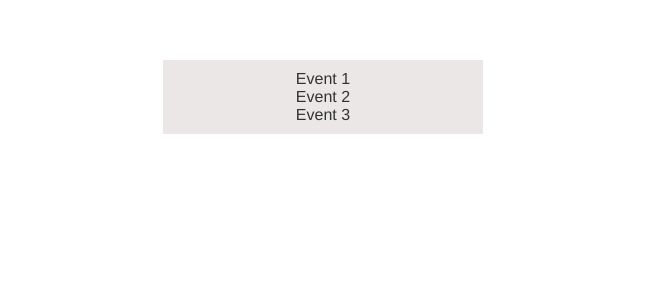
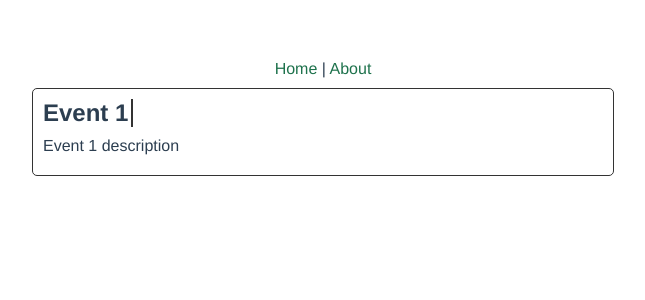
Before and after one commit to EngDuraid/ts, a Vue app: page /events/1 in a window 1280 px wide. Shown: the top 300 px of the page, without its empty margins (317-962 px from the left). Built offline with nearby package versions, Linux system fonts and the light colour scheme; data requests are answered from the project's data file.

Commit message:
adding router and styles the components

```diff
--- a/package.json
+++ b/package.json
@@ -11,7 +11,7 @@
     "axios": "^1.3.6",
     "core-js": "^3.8.3",
     "vue": "^3.2.13",
-    "vue-router": "^4.1.6"
+    "vue-router": "^4.0.13"
   },
   "devDependencies": {
     "@typescript-eslint/eslint-plugin": "^5.4.0",
--- a/src/App.vue
+++ b/src/App.vue
@@ -1,15 +1,18 @@
 <template>
-  <EventList msg="Welcome to Your Vue.js + TypeScript App" />
+  <div id="app">
+    <nav>
+      <router-link to="/">Home</router-link> |
+      <router-link to="/about">About</router-link>
+    </nav>
+    <router-view></router-view>
+  </div>
 </template>
 
 <script lang="ts">
 import { defineComponent } from "vue";
-import EventList from "./components/events/EventList.vue";
 export default defineComponent({
   name: "App",
-  components: {
-    EventList,
-  },
+  components: {},
 });
 </script>
 
@@ -22,4 +25,8 @@ export default defineComponent({
   color: #2c3e50;
   margin-top: 60px;
 }
+a {
+  color: #1e724c;
+  text-decoration: none;
+}
 </style>
--- a/src/components/events/EventDetails.vue
+++ b/src/components/events/EventDetails.vue
@@ -1,5 +1,12 @@
 <template>
-  <div v-if="event">{{ event.name }}</div>
+  <div v-if="event" class="event-details">
+    <div class="name">
+      {{ event.name }}
+    </div>
+    <div class="description">
+      {{ event.description }}
+    </div>
+  </div>
 </template>
 <script lang="ts">
 import { defineComponent, onMounted, ref } from "vue";
@@ -13,14 +20,49 @@ export default defineComponent({
       required: true,
     },
   },
-  setup() {
+  setup(props) {
     const event = ref<Event | null>(null);
-
+    console.log(props.id);
     onMounted(async () => {
-      //   event.value = await getEvent(this.id);
+      event.value = await getEvent(props.id);
     });
     return { event };
   },
 });
 </script>
-<style scoped></style>
+<style scoped>
+/* make a card view of event-details */
+.event-details {
+  display: flex;
+  flex-direction: column;
+  align-items: flex-start;
+  justify-content: center;
+  height: 100%;
+  padding: 10px;
+  border: 1px solid #333;
+  border-radius: 5px;
+  margin: 10px auto;
+  background: white;
+  width: 560px;
+}
+.event-details .name {
+  font-size: 24px;
+  font-weight: bold;
+  margin-bottom: 10px;
+  position: relative;
+}
+.event-details .name::after {
+  content: "";
+  position: absolute;
+  bottom: 0px;
+  top: 0px;
+  right: -5px;
+  width: 2px;
+  height: 100%;
+  background: #333;
+}
+.event-details .description {
+  font-size: 16px;
+  margin-bottom: 10px;
+}
+</style>
--- a/src/components/events/EventList.vue
+++ b/src/components/events/EventList.vue
@@ -41,7 +41,7 @@ export default defineComponent({
   margin: 20px auto;
   padding: 10px;
   width: 300px;
-  background: #ebe7e7;
+  background: #f4f5f6;
   color: #333;
 }
 </style>
--- a/src/components/events/EventListItem.vue
+++ b/src/components/events/EventListItem.vue
@@ -1,5 +1,9 @@
 <template>
-  <div>{{ event.name }}</div>
+  <div class="event-item">
+    <router-link :to="'/events/' + event.id">
+      {{ event.name }}
+    </router-link>
+  </div>
 </template>
 <script lang="ts">
 import { defineComponent } from "vue";
@@ -17,4 +21,18 @@ export default defineComponent({
   },
 });
 </script>
-<style scoped></style>
+<style scoped>
+/* create event card */
+.event-item {
+  display: flex;
+  flex-direction: column;
+  align-items: flex-start;
+  justify-content: center;
+  height: 100%;
+  padding: 10px;
+  border: 1px solid #333;
+  border-radius: 5px;
+  margin-bottom: 10px;
+  background: white;
+}
+</style>
--- a/src/main.ts
+++ b/src/main.ts
@@ -1,4 +1,7 @@
+// src/main.ts
+
 import { createApp } from "vue";
 import App from "./App.vue";
+import router from "./router";
 
-createApp(App).mount("#app");
+createApp(App).use(router).mount("#app");
--- /dev/null
+++ b/src/router/index.ts
@@ -0,0 +1,31 @@
+// src/router/index.ts
+
+import { createRouter, createWebHistory, RouteRecordRaw } from "vue-router";
+import Home from "../views/HomeView.vue";
+import About from "../views/AboutView.vue";
+import EventDetails from "../components/events/EventDetails.vue";
+const routes: RouteRecordRaw[] = [
+  {
+    path: "/",
+    name: "Home",
+    component: Home,
+  },
+  {
+    path: "/about",
+    name: "About",
+    component: About,
+  },
+  {
+    path: "/events/:id",
+    name: "EventDetails",
+    component: EventDetails,
+    props: true,
+  },
+];
+
+const router = createRouter({
+  history: createWebHistory(process.env.BASE_URL),
+  routes,
+});
+
+export default router;
--- /dev/null
+++ b/src/views/AboutView.vue
@@ -0,0 +1,12 @@
+<template>
+  <div><h1>this is about page</h1></div>
+</template>
+<script lang="ts">
+import { defineComponent } from "vue";
+export default defineComponent({
+  name: "AboutView",
+  components: {},
+});
+</script>
+
+<style></style>
--- /dev/null
+++ b/src/views/HomeView.vue
@@ -0,0 +1,17 @@
+<template>
+  <div><EventList /></div>
+</template>
+<script lang="ts">
+import EventList from "@/components/events/EventList.vue";
+
+export default {
+  name: "HomeView",
+  components: {
+    EventList,
+  },
+  setup() {
+    return {};
+  },
+};
+</script>
+<style scoped></style>
```
Also changed, not shown: src/router.ts (deleted, +0 -23 lines), 2 other files (tests, documents, lock files or other folders).
